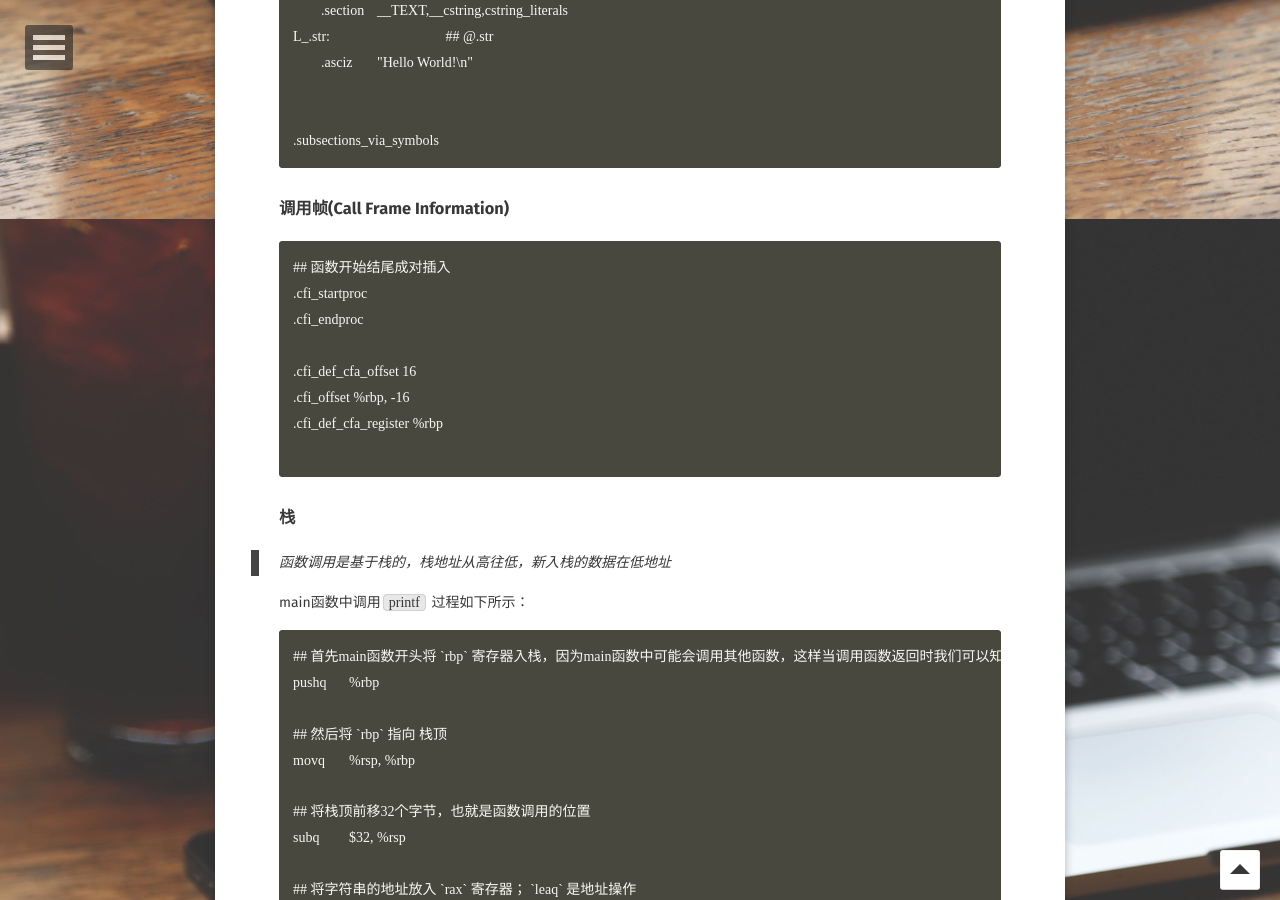
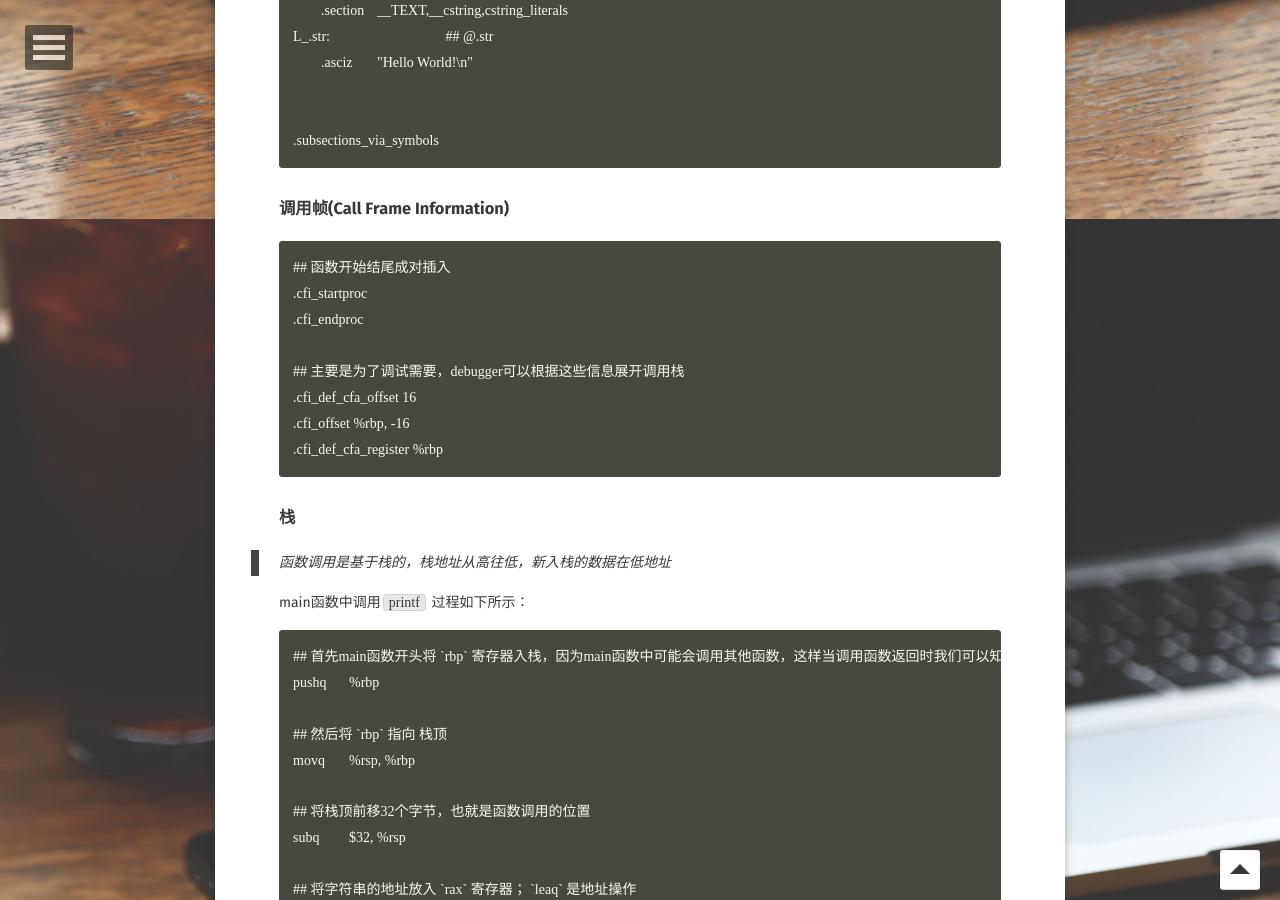
Before and after one commit to longjianjiang/longjianjiang.github.io, a Jekyll site: the page built from _posts/2018-10-12-hello-world.md, in a window 1280 px wide and 900 px high, scrolled down 1581 px. Built offline with Jekyll 4.4.1, drawn with Linux system fonts in a browser that asks for light colours; some web fonts are replaced; comment, search, counter and statistics services are not loaded; some of the changed text lies outside the part shown.

Commit message:
update hello world

````diff
--- a/_posts/2018-10-12-hello-world.md
+++ b/_posts/2018-10-12-hello-world.md
@@ -72,10 +72,10 @@ L_.str:                                 ## @.str
 .cfi_startproc
 .cfi_endproc
 
+## 主要是为了调试需要，debugger可以根据这些信息展开调用栈
 .cfi_def_cfa_offset 16
 .cfi_offset %rbp, -16
 .cfi_def_cfa_register %rbp
-
 ```
 
 ### 栈
@@ -333,3 +333,4 @@ String Table（strtab）: 字符串表存放了符号表中可读的字符串，
 
 [https://www.mikeash.com/pyblog/friday-qa-2012-11-09-dyld-dynamic-linking-on-os-x.html](https://www.mikeash.com/pyblog/friday-qa-2012-11-09-dyld-dynamic-linking-on-os-x.html)
 [https://www.mikeash.com/pyblog/friday-qa-2012-11-30-lets-build-a-mach-o-executable.html](https://www.mikeash.com/pyblog/friday-qa-2012-11-30-lets-build-a-mach-o-executable.html)
+[https://www.objc.io/issues/6-build-tools/mach-o-executables/](https://www.objc.io/issues/6-build-tools/mach-o-executables/)
````
